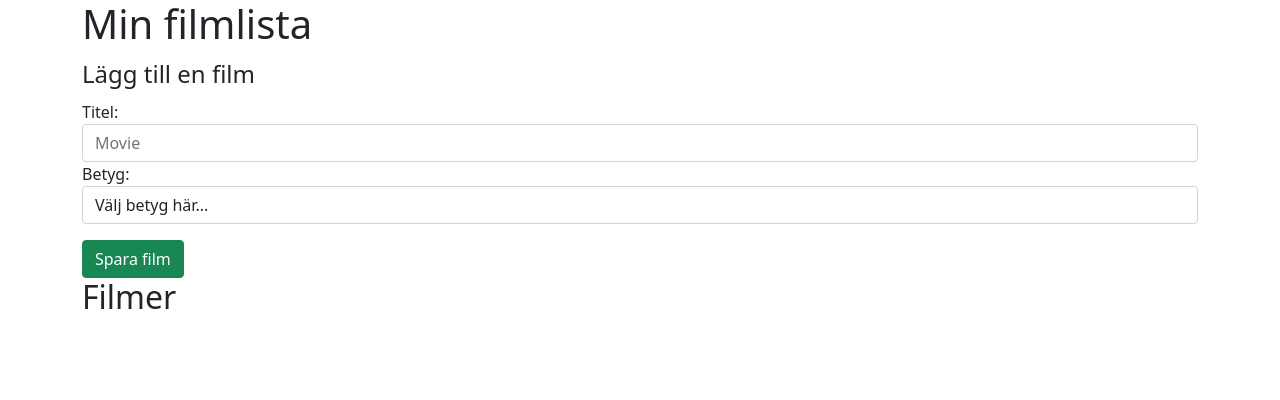
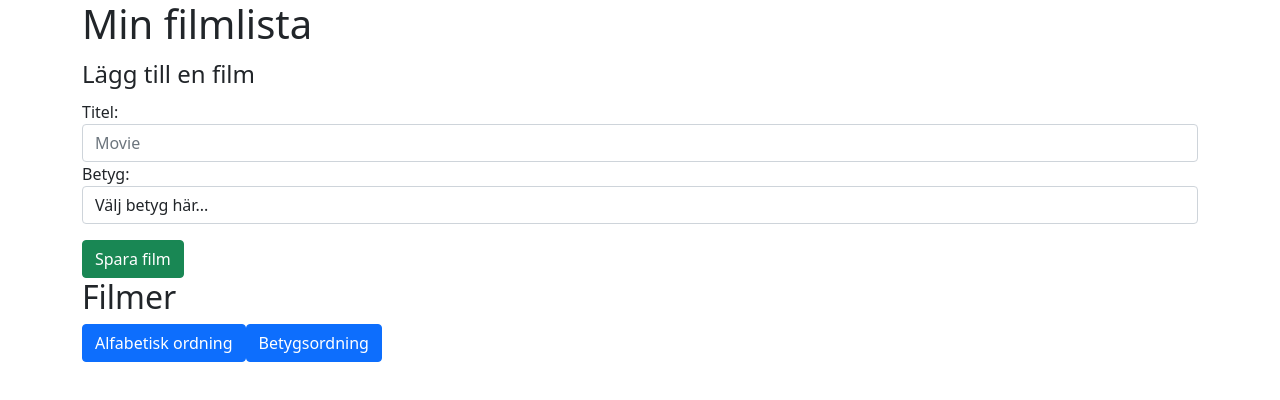
Before and after one commit to Azii4/JS-ramverk, a React (Create React App) app: page / in a window 1280 px wide. Shown: the top 400 px of the page. Built offline with nearby package versions, Linux system fonts and the light colour scheme.

Commit message:
Added validation on title and grade

```diff
--- a/src/MovieList.js
+++ b/src/MovieList.js
@@ -6,9 +6,26 @@ export default function MovieList() {
   const inputRef = useRef();
   const titleRef = useRef();
   const gradeRef = useRef();
+  const gradeSortRef = useRef();
+  const titleSortRef = useRef();
 
   function addMovie(e) {
     e.preventDefault();
+    if (!titleRef.current.value && gradeRef.current.value == 0) {
+      alert("Både titel och betyg saknas, försök igen!");
+      return false;
+    }
+
+    if (!titleRef.current.value) {
+      alert("Titel saknas, försök igen!");
+      return false;
+    }
+
+    if (gradeRef.current.value == 0) {
+      alert("Betyg saknas, försök igen!");
+      return false;
+    }
+
     const newId = movies.length > 0 ? movies[movies.length - 1].id + 1 : 1;
     setMovies([
       ...movies,
@@ -24,11 +41,6 @@ export default function MovieList() {
 
   function deleteMovie(id) {
     setMovies(movies.filter((item) => item.id !== id));
-  }
-
-  function validate() {
-    if (!titleRef) {
-    }
   }
 
   return (
@@ -75,6 +87,17 @@ export default function MovieList() {
           <Movie key={movie.id} item={movie} deleteItem={deleteMovie} />
         ))}
       </ul>
+
+      <button
+        id="order-alphabetic"
+        className="btn btn-primary"
+        ref={titleSortRef}
+      >
+        Alfabetisk ordning
+      </button>
+      <button id="order-grade" className="btn btn-primary" ref={gradeSortRef}>
+        Betygsordning
+      </button>
     </div>
   );
 }
```
